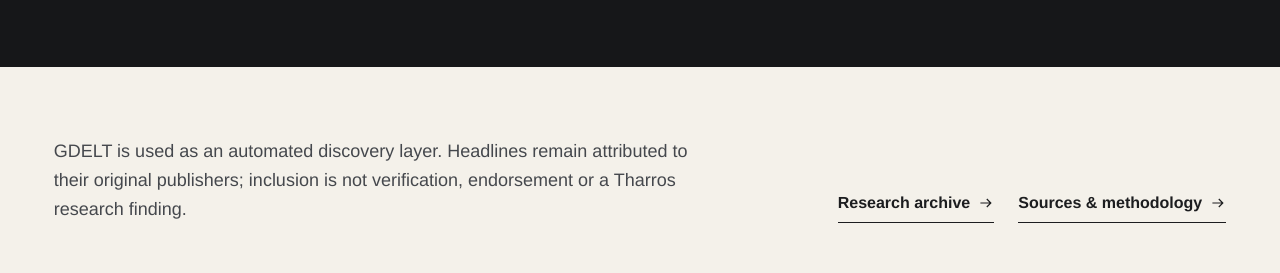
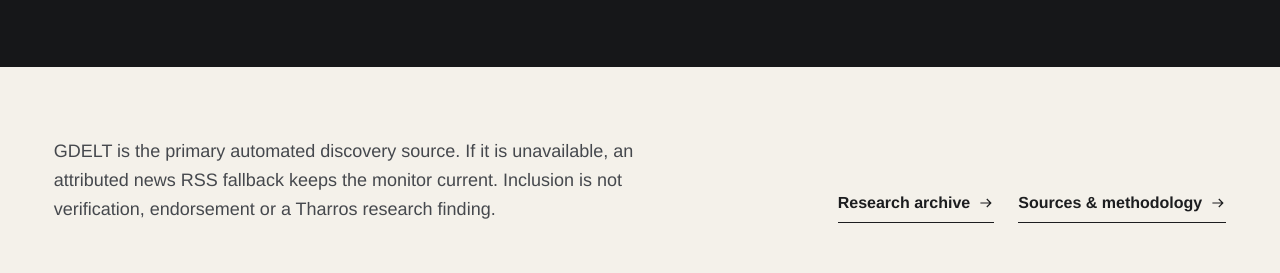
Before and after one commit to TharrosDev/TharrosCananda, a Next.js app: page /live-monitor in a window 1280 px wide. Shown: the part 400-673 px from the top of the page. Built offline with nearby package versions, Linux system fonts and the light colour scheme; no server answers.

Commit message:
fix: clarify Live Monitor source fallback

```diff
--- a/src/app/live-monitor/page.tsx
+++ b/src/app/live-monitor/page.tsx
@@ -27,7 +27,7 @@ export default function LiveMonitorPage() {
       />
       <section className="section section--compact monitor-page">
         <div className="service-context monitor-intro">
-          <p className="pricing-note">GDELT is used as an automated discovery layer. Headlines remain attributed to their original publishers; inclusion is not verification, endorsement or a Tharros research finding.</p>
+          <p className="pricing-note">GDELT is the primary automated discovery source. If it is unavailable, an attributed news RSS fallback keeps the monitor current. Inclusion is not verification, endorsement or a Tharros research finding.</p>
           <nav className="context-links" aria-label="Live Monitor context">
             <Link href="/research">Research archive <ArrowIcon /></Link>
             <Link href="/methodology">Sources & methodology <ArrowIcon /></Link>
@@ -40,7 +40,7 @@ export default function LiveMonitorPage() {
       <section className="about-independence">
         <div><p>Monitor method</p><h2>Discovery is not verification.</h2></div>
         <div>
-          <p>The monitor searches a rolling seven-day GDELT window across the same four research areas used throughout Tharros Canada. Publisher domain, source country, language and GDELT index time stay visible with each result.</p>
+          <p>The monitor searches a rolling seven-day window across the same four research areas used throughout Tharros Canada. Source identity and time context stay visible with each result, and the active provider is labelled above the feed.</p>
           <p>No article body is copied and no automated summary is presented as Tharros analysis. Formal conclusions belong in sourced Tharros research.</p>
         </div>
       </section>
```
